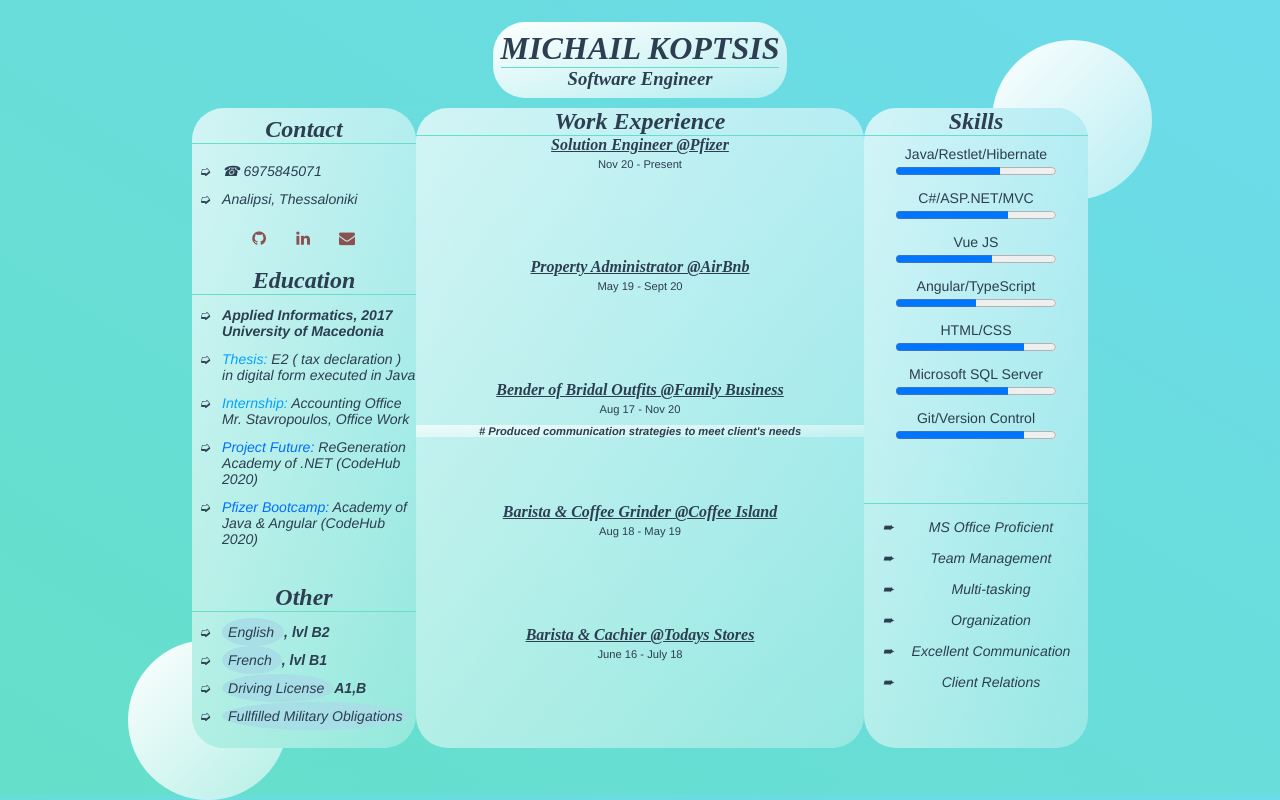
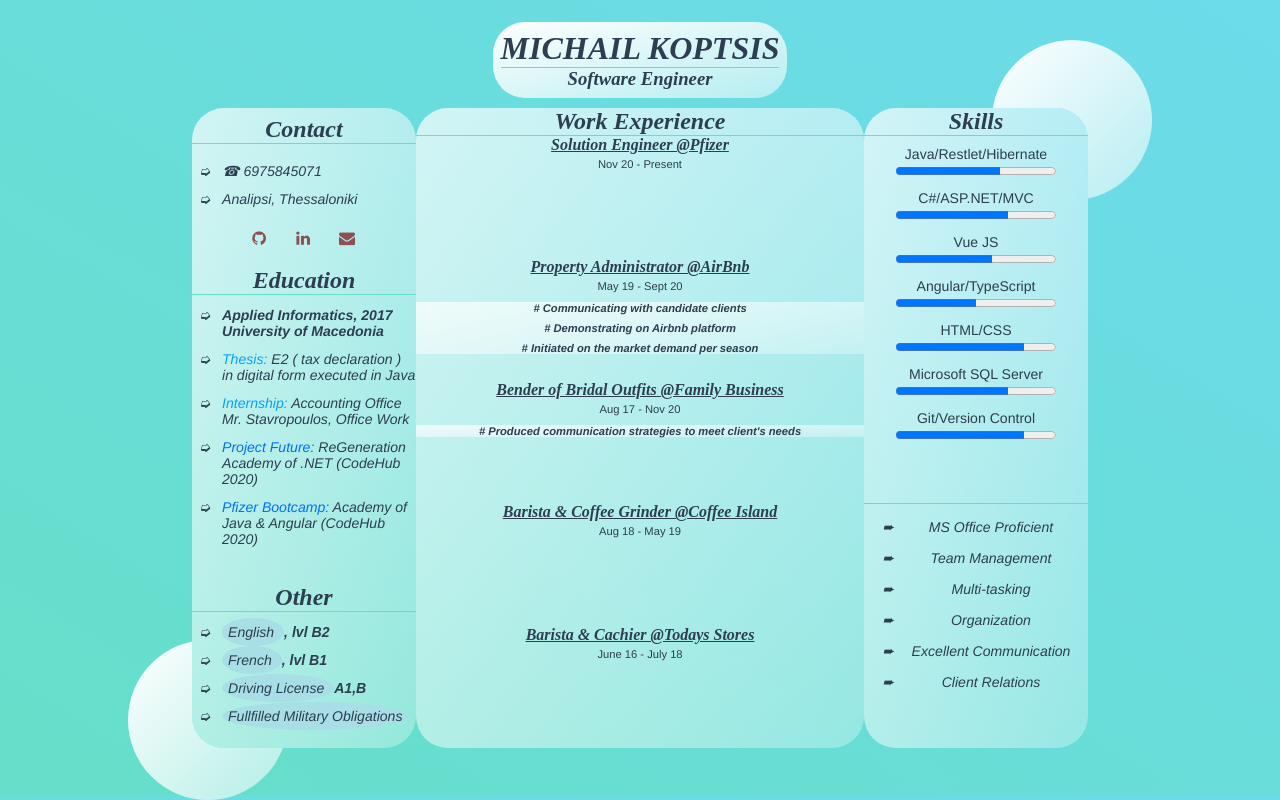
Before and after one commit to mixailkop10/My_CV, a Vue app: page / in a window 1280 px wide. Built offline with nearby package versions, Linux system fonts and the light colour scheme.

Commit message:
add tasks in airbnb class

```diff
--- a/src/components/HomePage.vue
+++ b/src/components/HomePage.vue
@@ -117,6 +117,11 @@
         <div class="airbnb">
           <h4>Property Administrator @AirBnb</h4>
           <span class="date">May 19 - Sept 20</span>
+          <ul class="tasks">
+              <li>Communicating with candidate clients</li>
+              <li>Demonstrating on Airbnb platform</li>
+              <li>Initiated on the market demand per season</li>
+          </ul>
         </div>
         <div class="merchant">
           <h4>Bender of Bridal Outfits @Family Business</h4>
```
